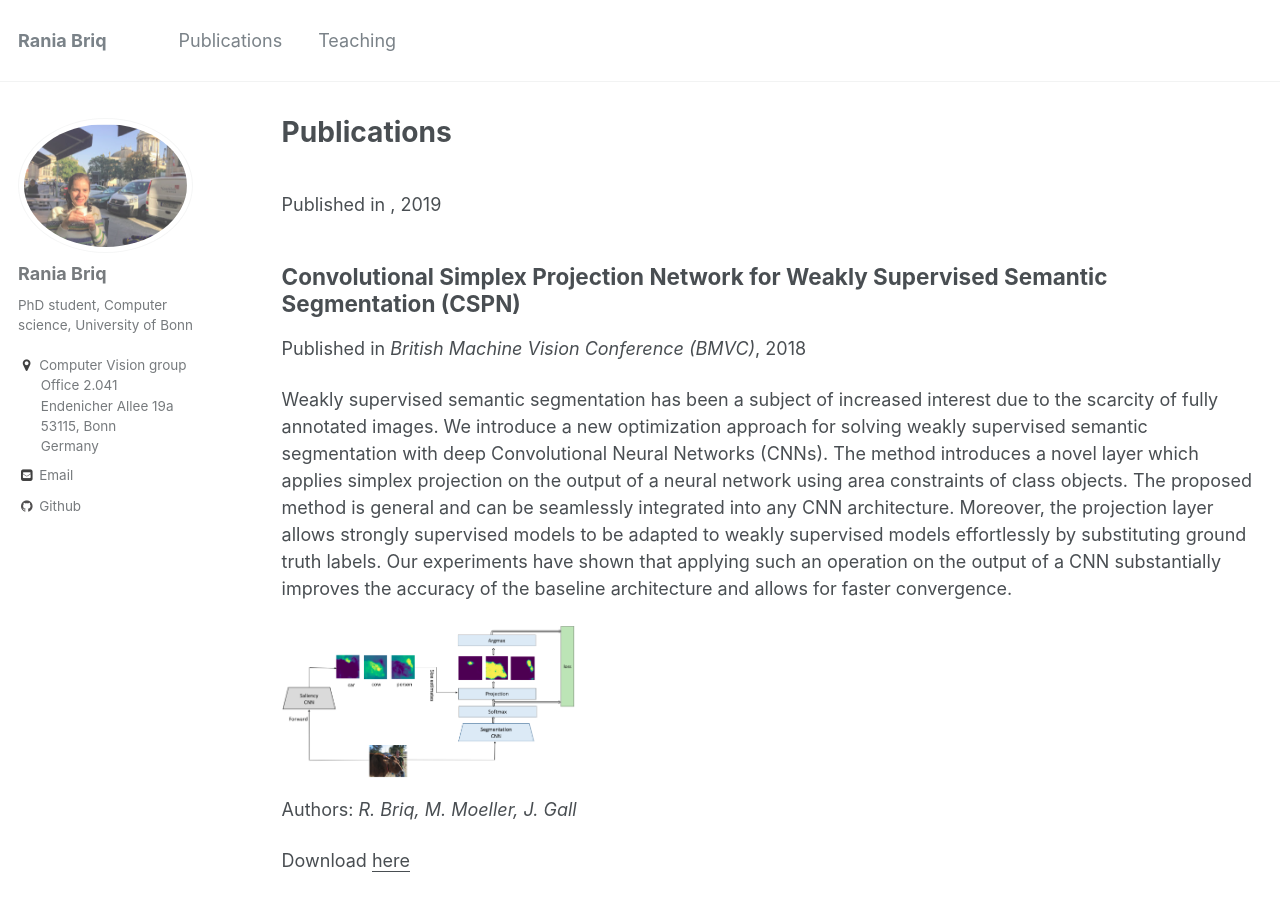
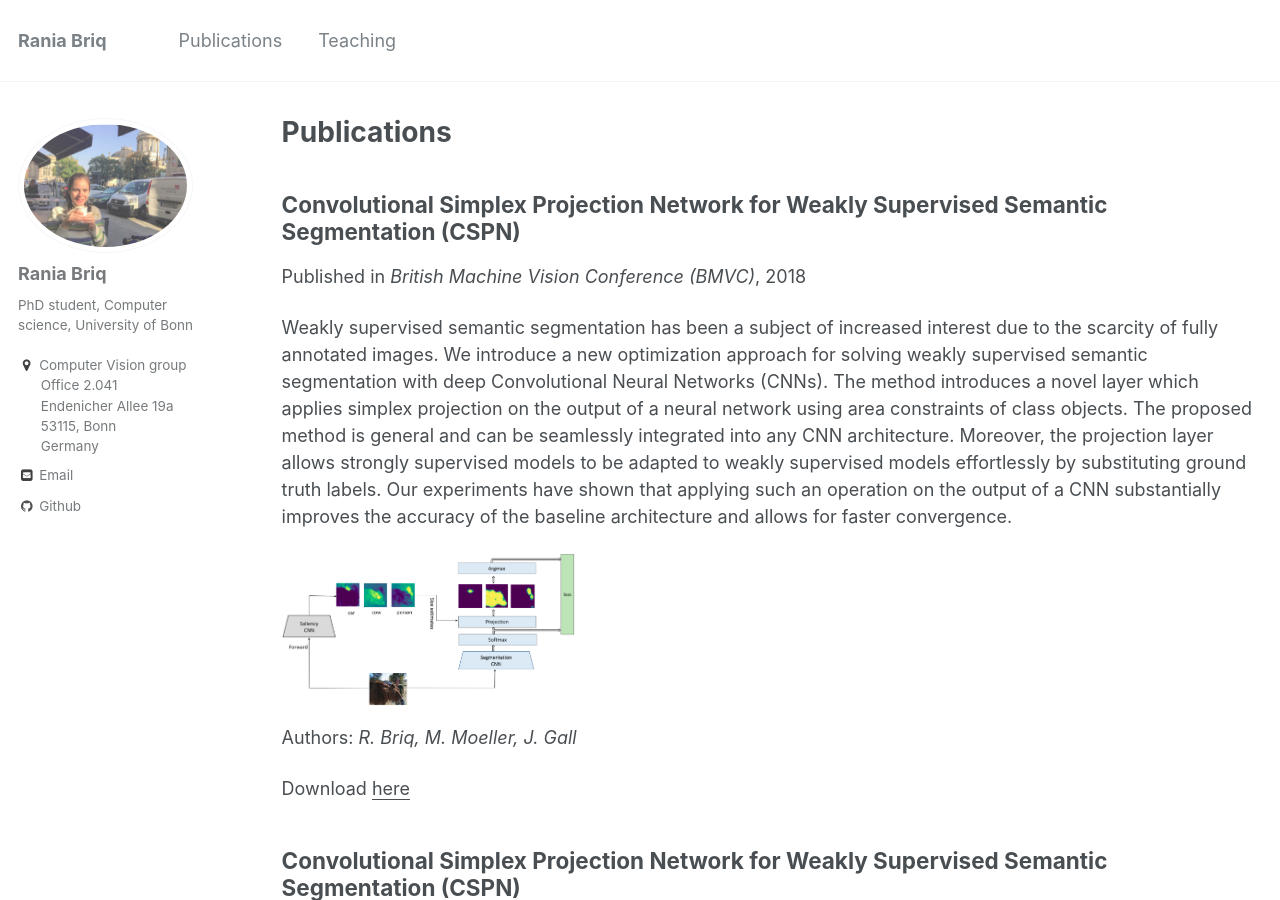
Before and after one commit to briqr/briqr.github.io, a Jekyll site: the page built from _pages/publications.md, in a window 1280 px wide and 900 px high. Built offline with Jekyll 4.4.1, drawn with Linux system fonts in a browser that asks for light colours.

Commit message:
Update 2019-03-15-RMPP.md

```diff
--- a/_publications/2019-03-15-RMPP.md
+++ b/_publications/2019-03-15-RMPP.md
@@ -1,11 +1,16 @@
 ---
-title: "Unifying Part Detection and Association for Recurrent Multi-Person Pose Estimation"
+title: "Convolutional Simplex Projection Network for Weakly Supervised Semantic Segmentation (CSPN)"
 collection: publications
 #permalink: /publication/2009-10-01-paper-title-number-1
-excerpt: 'We propose a joint model of human joint detection and association for 2D multi-person pose estimation (MPPE). The approach unifies training of joint detection and association without a need for further processing or sophisticated heuristics in order to associate the joints with people individually. The approach consists of two stages, where in the first stage joint detection heatmaps and association features are extracted, and in the second stage, whose input are the extracted features of the first stage, we introduce a recurrent neural network (RNN) which predicts the heatmaps of a single person's joints in each iteration. In addition, the network learns a stopping criterion in order to halt once it has identified all individuals in the image. This approach allowed us to eliminate several heuristic assumptions and parameters needed for association which do not necessarily hold true. Additionally, such an end-to-end approach allows the final objective to be known and directly optimized over during training. We evaluated our model on the challenging MSCOCO dataset and obtained an improvement over the baseline, particularly in challenging scenes with occlusions.'
-date: 2019-March-15
-venue: 'Under review'
-paperurl: 'https://arxiv.org/abs/1904.11864'
-Authors: R. Briq, A. Doering, J. Gall
-#image: 'RMPP_approach.pdf'
+excerpt: 'Weakly supervised semantic segmentation has been a subject of increased interest due to the scarcity of fully annotated images. We introduce a new optimization approach for solving weakly supervised semantic segmentation with deep Convolutional Neural Networks (CNNs). The method introduces a novel layer which applies simplex projection on the
+output of a neural network using area constraints of class objects. The proposed method
+is general and can be seamlessly integrated into any CNN architecture. Moreover, the
+projection layer allows strongly supervised models to be adapted to weakly supervised
+models effortlessly by substituting ground truth labels. Our experiments have shown that
+applying such an operation on the output of a CNN substantially improves the accuracy of the baseline architecture and allows for faster convergence.'
+date: 2018-July-02
+venue: 'British Machine Vision Conference (BMVC)'
+paperurl: 'https://arxiv.org/pdf/1807.09169'
+Authors: R. Briq, M. Moeller, J. Gall
+image: 'cspn_approach.png'
 ---
```
